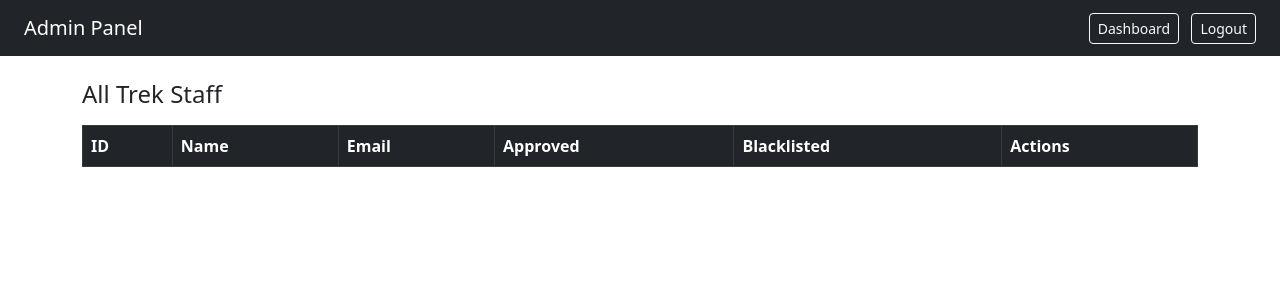
After one commit to 23f2000456/trek-app, a Flask app: page /admin/staff in a window 1280 px wide. The commit adds this page. Shown: the top 300 px of the page. Run offline with Flask 3, Linux system fonts and the light colour scheme; a user stored in the database is signed in; data comes from the database, SQL or seed files in the repository; both versions use the stored data as it was after the commit; lists and menus that the app fills with data are empty.

Commit message:
milestone 3

```diff
--- a/models.py
+++ b/models.py
@@ -25,7 +25,7 @@ class Trek(db.Model):
     duration = db.Column(db.String(50), nullable=False)
     total_slots = db.Column(db.Integer, nullable=False)
     available_slots = db.Column(db.Integer, nullable=False)
-    assigned_staffid = db.Column(db.Integer, db.ForeignKey('user.id'), nullable=False)
+    assigned_staffid = db.Column(db.Integer, db.ForeignKey('user.id'), nullable=True)
     start_date = db.Column(db.Date, nullable=False)
     end_date = db.Column(db.Date, nullable=False)
     status = db.Column(db.String(50), nullable=False)
--- a/routes.py
+++ b/routes.py
@@ -3,6 +3,7 @@ from app import app,db, login_manager
 from models import User,Trek,Booking,TrekStaff
 from flask_login import login_user, logout_user, login_required, current_user
 from werkzeug.security import generate_password_hash, check_password_hash
+from datetime import datetime
 
 @login_manager.user_loader
 def load_user(user_id):
@@ -99,7 +100,7 @@ def logout():
 def admin_dashboard():
     if current_user.role != 'admin':
         flash('Access Denied')
-        return redirect(url_for(login))
+        return redirect(url_for('login'))
 
     total_treks = Trek.query.count()
     total_users = User.query.filter_by(role='trekker').count()
@@ -139,3 +140,202 @@ def user_dashboard():
     return render_template('user_dashboard.html',
         my_bookings=my_bookings
     )
+
+
+
+#trek_management
+@app.route('/admin/treks')
+@login_required
+def admin_treks():
+    if current_user.role !='admin':
+        return redirect(url_for('login'))
+    treks = Trek.query.all()
+    return render_template('admin_treks.html', treks=treks)
+
+#add
+@app.route('/admin/trek/add', methods=['GET', 'POST'])
+@login_required
+def admin_add_trek():
+    if current_user.role !='admin':
+        return redirect(url_for('login'))
+
+    staff_list = User.query.filter_by(role='staff', approval=True).all()
+
+    if request.method == 'POST':
+        new_trek = Trek(
+            name=request.form['name'],
+            location=request.form['location'],
+            difficulty=request.form['difficulty'],
+            duration=request.form['duration'],
+            total_slots=int(request.form['total_slots']),
+            available_slots=int(request.form.get('available_slots', request.form['total_slots'])),
+            assigned_staffid=request.form.get('assigned_staffid') or None,
+            start_date=datetime.strptime(request.form['start_date'], '%Y-%m-%d').date(),
+            end_date=datetime.strptime(request.form['end_date'], '%Y-%m-%d').date(),
+            status=request.form['status'],
+            price=float(request.form['price'])
+        )
+        db.session.add(new_trek)
+        db.session.commit()
+        flash('Trek added successfully')
+        return redirect(url_for('admin_treks'))
+
+    return render_template('admin_add_trek.html', staff_list=staff_list)
+
+#edit
+@app.route('/admin/trek/edit/<int:trek_id>', methods=['GET', 'POST'])
+@login_required
+def admin_edit_trek(trek_id):
+    if current_user.role != 'admin':
+        return redirect(url_for('login'))
+
+    trek = Trek.query.get_or_404(trek_id)
+    staff_list=User.query.filter_by(role='staff', approval=True).all()
+
+    if request.method == 'POST':
+        trek.name=request.form['name']
+        trek.location=request.form['location']
+        trek.difficulty=request.form['difficulty']
+        trek.duration=request.form['duration']
+        trek.total_slots=int(request.form['total_slots'])
+        trek.available_slots=int(request.form['available_slots'])
+        trek.assigned_staffid=request.form.get('assigned_staffid') or None
+        trek.start_date=datetime.strptime(request.form['start_date'], '%Y-%m-%d').date()
+        trek.end_date=datetime.strptime(request.form['end_date'], '%Y-%m-%d').date()
+        trek.status=request.form['status']
+        trek.place=float(request.form['price'])
+        db.session.commit()
+        flash('Trek updated successfully')
+        return redirect(url_for('admin_treks'))
+
+    return render_template('admin_edit_trek.html', trek=trek, staff_list=staff_list)
+
+#delete
+@app.route('/admin/trek/delete/<int:trek_id>')
+@login_required
+def admin_delete_trek(trek_id):
+    if current_user.role !='admin':
+        return redirect(url_for('login'))
+    trek = Trek.query.get_or_404(trek_id)
+    db.session.delete(trek)
+    db.session.commit()
+    flash('Trek deleted successfully')
+    return redirect(url_for('admin_treks'))
+
+
+
+#staff_management
+@app.route('/admin/staff')
+@login_required
+def admin_staff():
+    if current_user.role !='admin':
+        return redirect(url_for('login'))
+    staff_list = User.query.filter_by(role='staff').all()
+    return render_template('admin_staff.html', staff_list=staff_list)
+
+#approval
+@app.route('/admin/staff/approve/<int:user_id>')
+@login_required
+def approve_staff(user_id):
+    if current_user.role != 'admin':
+        return redirect(url_for('login'))
+    staff = User.query.get_or_404(user_id)
+    staff.approval = True
+    db.session.commit()
+    flash(f'{staff.name} approved successfully')
+    return redirect(url_for('admin_staff'))
+
+#blacklist
+@app.route('/admin/staff/blacklist/<int:user_id>')
+@login_required
+def blacklist_staff(user_id):
+    if current_user.role !='admin':
+        return redirect(url_for('login'))
+    staff = User.query.get_or_404(user_id)
+    staff.blacklist = True
+    db.session.commit()
+    flash(f'{staff.name} has been blacklisted')
+    return redirect(url_for('admin_staff'))
+
+#remove
+@app.route('/admin/staff/remove/<int:user_id>')
+@login_required
+def remove_staff(user_id):
+    if current_user.role != 'admin':
+        return redirect(url_for('login'))
+    staff = User.query.get_or_404(user_id)
+    if staff.staff_profile:
+        db.session.delete(staff.staff_profile)
+    db.session.delete(staff)
+    db.session.commit()
+    flash('Staff removed Successfully')
+    return redirect(url_for('admin_staff'))
+
+
+#user_management
+@app.route('/admin/users')
+@login_required
+def admin_users():
+    if current_user.role != 'admin':
+        return redirect(url_for('login'))
+    users = User.query.filter_by(role='trekker').all()
+    return render_template('admin_users.html', users=users)
+
+#blacklist
+@app.route('/admin/user/blacklist/<int:user_id>')
+@login_required
+def blacklist_user(user_id):
+    if current_user.role != 'admin':
+        return redirect(url_for('login'))
+    user = User.query.get_or_404(user_id)
+    user.blacklist = True
+    db.session.commit()
+    flash(f'{user.name} had been blacklisted')
+    return redirect(url_for('admin_users'))
+
+
+#bookings
+@app.route('/admin/bookings')
+@login_required
+def admin_bookings():
+    if current_user.role != 'admin':
+        return redirect(url_for('login'))
+    bookings = Booking.query.all()
+    return render_template('admin_bookings.html', bookings=bookings)
+
+
+#search
+@app.route('/admin/search')
+@login_required
+def admin_search():
+    if current_user.role != 'admin':
+        return redirect(url_for('login'))
+
+    query=request.args.get('q','')
+    search_type= request.args.get('type','trek')
+    results=[]
+
+    if query:
+        if search_type == 'trek':
+            results = Trek.query.filter(
+                Trek.name.ilike(f'%{query}%') |
+                Trek.id.like(f'%{query}%')
+            ).all()
+        elif search_type == 'staff':
+            results = User.query.filter(
+                User.role == 'staff',
+                User.name.ilike(f'%{query}%') |
+                User.id.like(f'%{query}%')
+            ).all()
+        elif search_type == 'user':
+            results = User.query.filter(
+                User.role == 'trekker',
+                User.name.ilike(f'%{query}%') |
+                User.id.like(f'%{query}%')
+            ).all()
+
+    return render_template('admin_search.html',
+        results=results,
+        query=query,
+        search_type=search_type
+    )
--- /dev/null
+++ b/templates/admin_staff.html
@@ -0,0 +1,59 @@
+<!DOCTYPE html>
+<html>
+<head>
+    <title>Manage Staff</title>
+    <link rel="stylesheet" href="https://cdn.jsdelivr.net/npm/bootstrap@5.3.0/dist/css/bootstrap.min.css">
+</head>
+<body>
+<nav class="navbar navbar-dark bg-dark px-4">
+    <span class="navbar-brand">Admin Panel</span>
+    <div>
+        <a href="/admin/dashboard" class="btn btn-outline-light btn-sm me-2">Dashboard</a>
+        <a href="/logout" class="btn btn-outline-light btn-sm">Logout</a>
+    </div>
+</nav>
+<div class="container mt-4">
+    {% with messages = get_flashed_messages() %}
+        {% if messages %}
+            {% for msg in messages %}
+                <div class="alert alert-info">{{ msg }}</div>
+            {% endfor %}
+        {% endif %}
+    {% endwith %}
+    <h4>All Trek Staff</h4>
+    <table class="table table-bordered mt-3">
+        <thead class="table-dark">
+            <tr>
+                <th>ID</th>
+                <th>Name</th>
+                <th>Email</th>
+                <th>Approved</th>
+                <th>Blacklisted</th>
+                <th>Actions</th>
+            </tr>
+        </thead>
+        <tbody>
+            {% for staff in staff_list %}
+            <tr>
+                <td>{{ staff.id }}</td>
+                <td>{{ staff.name }}</td>
+                <td>{{ staff.email }}</td>
+                <td>{{ 'Yes' if staff.approval else 'No' }}</td>
+                <td>{{ 'Yes' if staff.blacklist else 'No' }}</td>
+                <td>
+                    {% if not staff.approval %}
+                    <a href="/admin/staff/approve/{{ staff.id }}" class="btn btn-sm btn-success">Approve</a>
+                    {% endif %}
+                    {% if not staff.blacklist %}
+                    <a href="/admin/staff/blacklist/{{ staff.id }}" class="btn btn-sm btn-warning">Blacklist</a>
+                    {% endif %}
+                    <a href="/admin/staff/remove/{{ staff.id }}" class="btn btn-sm btn-danger"
+                       onclick="return confirm('Remove this staff member?')">Remove</a>
+                </td>
+            </tr>
+            {% endfor %}
+        </tbody>
+    </table>
+</div>
+</body>
+</html>
```
Also changed, not shown: templates/admin_add_trek.html (added, +65 -0 lines), templates/admin_bookings.html (added, +41 -0 lines), templates/admin_dashboard.html (+16 -9 lines), templates/admin_edit_trek.html (added, +71 -0 lines), templates/admin_search.html (added, +71 -0 lines), templates/admin_treks.html (added, +59 -0 lines), templates/admin_users.html (added, +52 -0 lines), instance/trekking.db.
